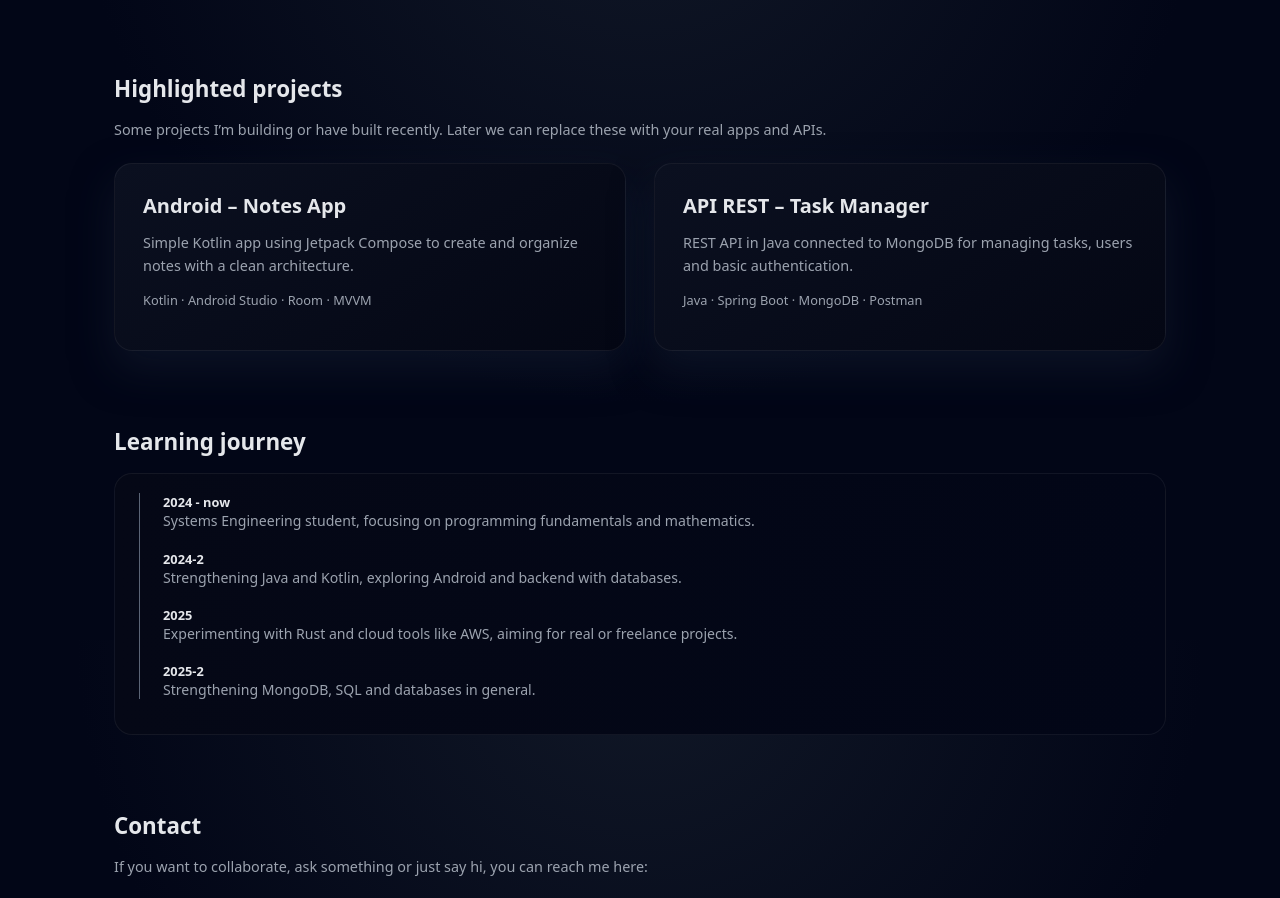
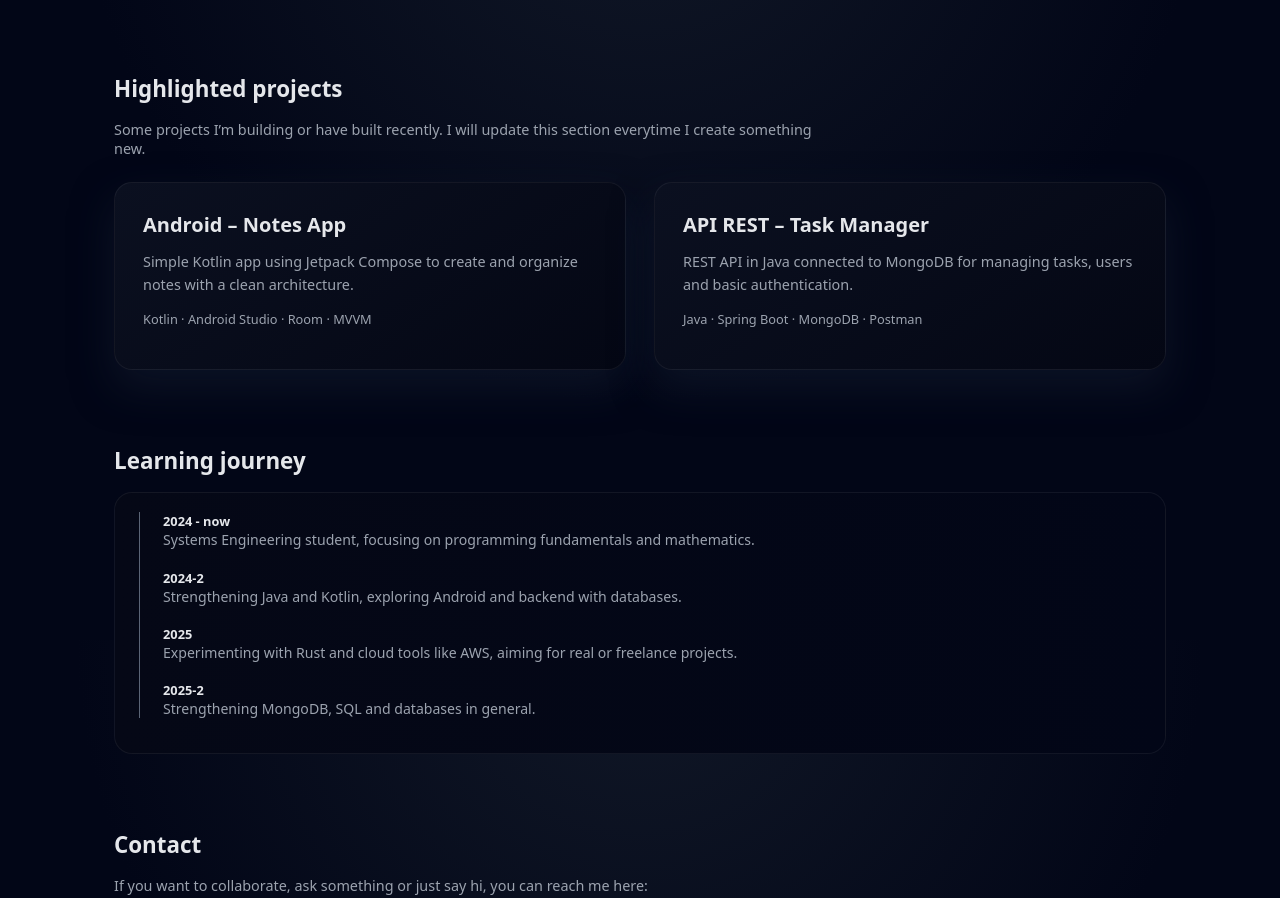
Before and after one commit to juanploxz/juanploxz.github.io, a React (Vite) app: page / in a window 1280 px wide. Shown: the part 960-1858 px from the top of the page. Built offline with nearby package versions, Linux system fonts and the light colour scheme.

Commit message:
arreglos minimos

```diff
--- a/src/App.jsx
+++ b/src/App.jsx
@@ -125,7 +125,7 @@ function App() {
                 ],
                 projectsTitle: "Highlighted projects",
                 projectsIntro:
-                    "Some projects I’m building or have built recently. Later we can replace these with your real apps and APIs.",
+                    "Some projects I’m building or have built recently. I will update this section everytime I create something new.",
                 projects: [
                     {
                         title: "Android – Notes App",
@@ -215,7 +215,7 @@ function App() {
                 ],
                 projectsTitle: "Proyectos destacados",
                 projectsIntro:
-                    "Algunos proyectos que estoy construyendo o he construido. Luego podemos reemplazar estas tarjetas por tus proyectos reales.",
+                    "Algunos proyectos que estoy construyendo o he construido. Actualizare esto conforme a mas proyectos.",
                 projects: [
                     {
                         title: "Android – App de notas",
```
